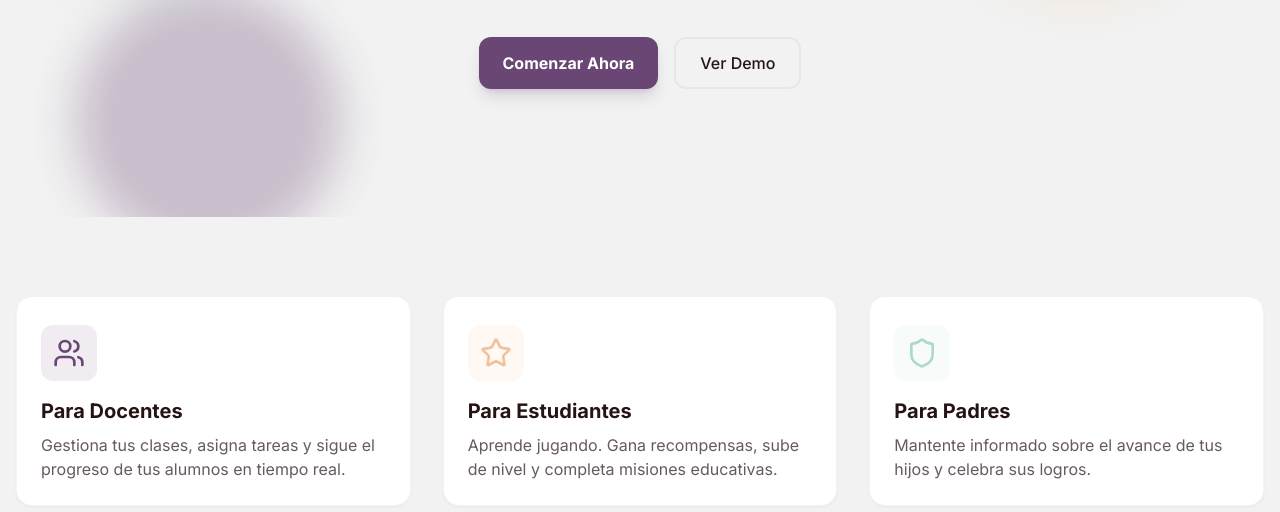
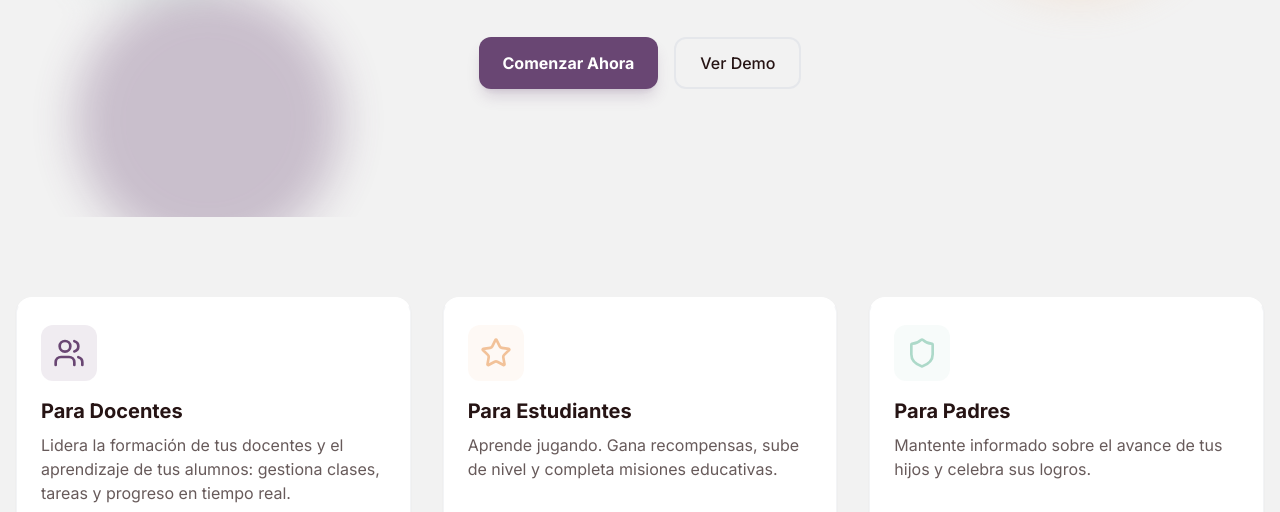
Before and after one commit to felipeupegui982-source/teacher-adri, a plain HTML site: page index.html in a window 1280 px wide. Shown: the part 440-952 px from the top of the page. Drawn offline with nearby package versions, Linux system fonts and the light colour scheme.

Commit message:
Update index.html

```diff
--- a/index.html
+++ b/index.html
@@ -123,7 +123,7 @@
                     <i data-lucide="users" class="text-primary" width="32" height="32"></i>
                 </div>
                 <h3 class="text-xl font-bold text-dark mb-2">Para Docentes</h3>
-                <p class="text-dark/70">Gestiona tus clases, asigna tareas y sigue el progreso de tus alumnos en tiempo real.</p>
+                <p class="text-dark/70">Lidera la formación de tus docentes y el aprendizaje de tus alumnos: gestiona clases, tareas y progreso en tiempo real.</p>
             </div>
 
             <!-- Feature 2 -->
@@ -205,4 +205,5 @@
         initIcons();
     </script>
 </body>
+
 </html>
```
